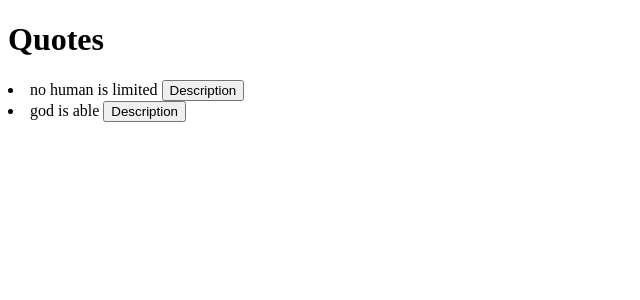
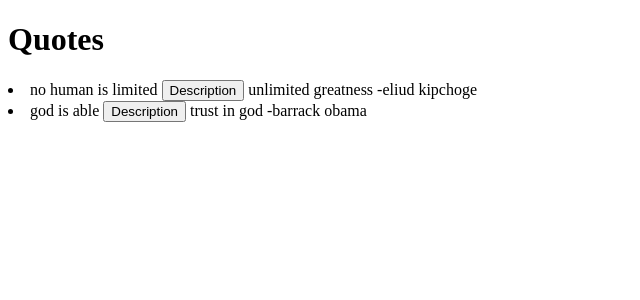
Before and after one commit to ronah289/Quotes, an Angular app: page / in a window 1280 px wide. Shown: the top 300 px of the page, without its empty margins (0-640 px from the left). Built offline with nearby package versions, Linux system fonts and the light colour scheme.

Commit message:
correct upvote and downvote functions & buttons

```diff
--- a/src/app/quote-detail/quote-detail.component.html
+++ b/src/app/quote-detail/quote-detail.component.html
@@ -1,4 +1,4 @@
-<p>{{quoteProperties.describe}}</p>
-<button (click)='Upvote()'>Upvote-{{quoteProperties.upvotes}}</button>
-<button (click)='Downvote()'>Downvote-{{quoteProperties.downvotes}}</button>
+<!-- <p>{{quoteProperties.describe}}</p> -->
+<button (click)='AddLike()'>Upvote-{{quoteProperties.upvotes}}</button>
+<button (click)='AddDislike()'>Downvote-{{quoteProperties.downvotes}}</button>
 <button (click)= 'deleteMe(true)'>Delete</button>
--- a/src/app/quote-detail/quote-detail.component.ts
+++ b/src/app/quote-detail/quote-detail.component.ts
@@ -13,10 +13,10 @@
   deleteMe(deleteNow:boolean){
     this.deleteThis.emit(deleteNow);
   }
-  Upvote(){
+  AddLike(){
     this.quoteProperties.upvotes++;
   }
-  Downvote(){
+  AddDislike(){
     this.quoteProperties.downvotes++;
   }
   constructor() { }
--- a/src/app/quote.ts
+++ b/src/app/quote.ts
@@ -1,6 +1,6 @@
 export class Quote {
     showInformation!:boolean;
-    constructor(public author:string,public user:string,public quote:string,public describe:string,public upvotes:number,public downvotes:number,public addDate:Date){
+    constructor(public author:string,public user:string,public quoteTitle:string,public describe:string,public upvotes:number,public downvotes:number,public addDate:Date){
         this.showInformation = false;
     }
 }
--- a/src/app/quote/quote.component.html
+++ b/src/app/quote/quote.component.html
@@ -1,6 +1,7 @@
 <li *ngFor="let oneQuote of listOfQuotes; let k = index">
-  {{ oneQuote.quote }}
+  {{ oneQuote.quoteTitle }}
   <button (click)="showInfo(k)">Description</button>
+  {{oneQuote.describe}} -{{oneQuote.author}}
   <app-quote-detail
     *ngIf="oneQuote.showInformation"
     [quoteProperties]="oneQuote"
```
